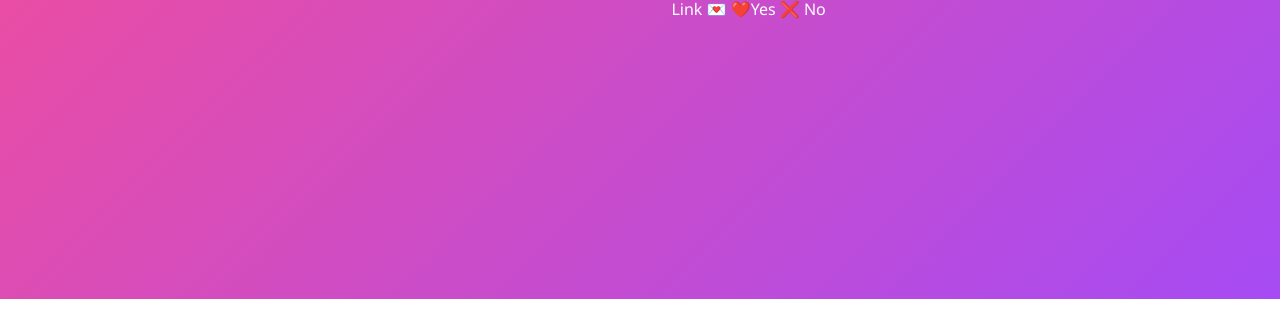
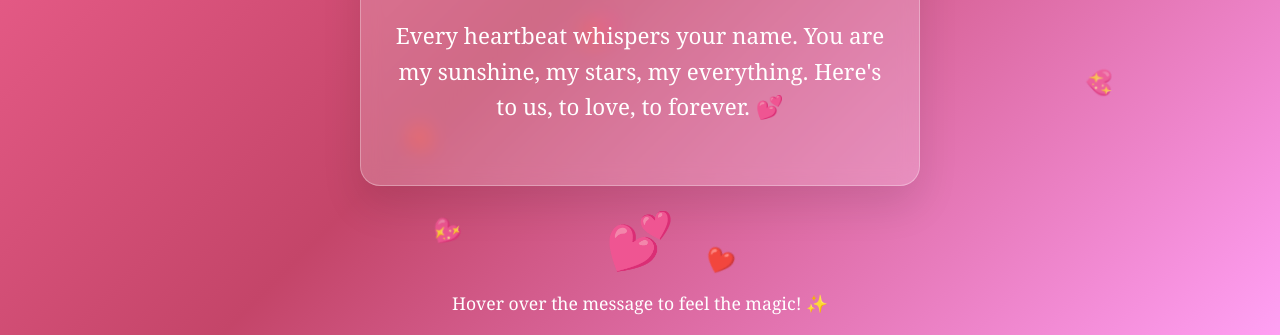
Before and after one commit to rajendra89/valentine, a plain HTML site: page index.html in a window 1280 px wide. Shown: the part 501-836 px from the top of the page. Before the commit the page ends 800 px from the top, so only its background shows below. Drawn offline with Linux system fonts and the light colour scheme.

Commit message:
Update index.html

```diff
--- a/index.html
+++ b/index.html
@@ -1,98 +1,179 @@
 <!DOCTYPE html>
-<html>
-  <body>
+<html lang="en">
+<head>
+    <meta charset="UTF-8">
+    <meta name="viewport" content="width=device-width, initial-scale=1.0">
+    <title>Happy Valentine's Day ❤️</title>
+    <style>
+        * {
+            margin: 0;
+            padding: 0;
+            box-sizing: border-box;
+        }
 
-<h1>My First Heading</h1>
-<p>My first paragraph.</p>
-    <link rel="stylesheet" href="style.css">
+        body {
+            font-family: 'Georgia', serif;
+            background: linear-gradient(135deg, #ff6b9d, #c44569, #ff9ff3);
+            min-height: 100vh;
+            overflow-x: hidden;
+            display: flex;
+            flex-direction: column;
+            justify-content: center;
+            align-items: center;
+            color: white;
+        }
 
+        .container {
+            text-align: center;
+            max-width: 600px;
+            padding: 20px;
+            animation: fadeIn 2s ease-in;
+        }
+
+        h1 {
+            font-size: 4rem;
+            margin-bottom: 20px;
+            background: linear-gradient(45deg, #fff, #ffd1dc);
+            -webkit-background-clip: text;
+            -webkit-text-fill-color: transparent;
+            background-clip: text;
+            text-shadow: 0 0 20px rgba(255,255,255,0.5);
+            cursor: pointer;
+            transition: all 0.3s ease;
+        }
+
+        h1:hover {
+            transform: scale(1.1);
+            text-shadow: 0 0 30px #ff69b4;
+        }
+
+        .heart {
+            font-size: 3rem;
+            animation: heartbeat 1.5s ease-in-out infinite;
+            display: block;
+            margin: 20px 0;
+        }
+
+        @keyframes heartbeat {
+            0%, 100% { transform: scale(1); }
+            50% { transform: scale(1.2); }
+        }
+
+        .message {
+            font-size: 1.4rem;
+            line-height: 1.6;
+            margin: 30px 0;
+            opacity: 0;
+            animation: slideUp 1s ease-out 0.5s forwards;
+        }
+
+        .love-note {
+            background: rgba(255,255,255,0.2);
+            padding: 30px;
+            border-radius: 20px;
+            backdrop-filter: blur(10px);
+            border: 1px solid rgba(255,255,255,0.3);
+            box-shadow: 0 20px 40px rgba(0,0,0,0.1);
+            transition: all 0.3s ease;
+        }
+
+        .love-note:hover {
+            transform: translateY(-10px);
+            box-shadow: 0 30px 60px rgba(0,0,0,0.2);
+        }
+
+        @keyframes fadeIn {
+            from { opacity: 0; transform: translateY(30px); }
+            to { opacity: 1; transform: translateY(0); }
+        }
+
+        @keyframes slideUp {
+            from { opacity: 0; transform: translateY(30px); }
+            to { opacity: 1; transform: translateY(0); }
+        }
+
+        .floating-hearts {
+            position: fixed;
+            top: 0;
+            left: 0;
+            width: 100%;
+            height: 100%;
+            pointer-events: none;
+            z-index: -1;
+        }
+
+        .heart-float {
+            position: absolute;
+            font-size: 1.5rem;
+            color: #ff69b4;
+            animation: float 6s linear infinite;
+        }
+
+        @keyframes float {
+            0% {
+                transform: translateY(100vh) rotate(0deg);
+                opacity: 1;
+            }
+            100% {
+                transform: translateY(-100px) rotate(360deg);
+                opacity: 0;
+            }
+        }
+
+        @media (max-width: 768px) {
+            h1 { font-size: 2.5rem; }
+            .message { font-size: 1.2rem; }
+            .heart { font-size: 2rem; }
+        }
+    </style>
+</head>
+<body>
+    <div class="floating-hearts" id="hearts"></div>
+
+    <div class="container">
+        <h1>Happy Valentine's Day! ❤️</h1>
+        <div class="heart">💖</div>
+
+        <div class="love-note">
+            <div class="message">
+                My dearest love,<br><br>
+                Every heartbeat whispers your name.
+                You are my sunshine, my stars, my everything.
+                Here's to us, to love, to forever. 💕
+            </div>
+        </div>
+
+        <div class="heart">💕</div>
+        <p style="margin-top: 20px; font-size: 1.1rem;">
+            Hover over the message to feel the magic! ✨
+        </p>
+    </div>
+
+    <script>
+        // Create floating hearts
+        function createHeart() {
+            const heart = document.createElement('div');
+            heart.className = 'heart-float';
+            heart.innerHTML = ['💖', '💕', '💗', '❤️'][Math.floor(Math.random() * 4)];
+            heart.style.left = Math.random() * 100 + '%';
+            heart.style.animationDuration = (Math.random() * 3 + 4) + 's';
+            document.getElementById('hearts').appendChild(heart);
+
+            setTimeout(() => {
+                heart.remove();
+            }, 7000);
+        }
+
+        // Generate hearts continuously
+        setInterval(createHeart, 300);
+
+        // Add click effect
+        document.querySelector('.love-note').addEventListener('click', function() {
+            this.style.transform = 'scale(0.98)';
+            setTimeout(() => {
+                this.style.transform = '';
+            }, 150);
+        });
+    </script>
 </body>
 </html>
-@Mr. Rijal👀: For My Love 💖
-body {
-margin: 0;
-height: 100vh;
-display: flex;
-justify-content: center;
-align-items: center;
-background: linear-gradient(135deg, #ff4e8b, #a64bf4);
-font-family: 'Segoe UI', sans-serif;
-color: white;
-text-align: center;
-overflow: hidden;
-}
-.card {
-background: rgba(255,255,255,0.15);
-padding: 25px;
-border-radius: 20px;
-width: 90%;
-max-width: 360px;
-box-shadow: 0 15px 40px rgba(0,0,0,0.3);
-z-index: 2;
-}
-.cat img {
-width: 140px;
-margin-bottom: 10px;
-}
-input {
-width: 90%;
-padding: 12px;
-border-radius: 20px;
-border: none;
-font-size: 16px;
-margin-top: 10px;
-outline: none;
-}
-.link-box {
-margin-top: 10px;
-font-size: 14px;
-word-break: break-all;
-}
-.buttons {
-margin-top: 25px;
-position: relative;
-height: 150px;
-}
-button {
-border: none;
-padding: 14px 26px;
-border-radius: 30px;
-font-size: 15px;
-cursor: pointer;
-transition: 0.3s ease;
-position: absolute;
-}
-#genBtn {
-background: #ffd1e3;
-color: #b1004b;
-position: static;
-margin-top: 10px;
-}
-#yesBtn {
-background: white;
-color: #ff4e8b;
-left: 50%;
-transform: translateX(-50%) scale(1);
-}
-#noBtn {
-background: #ff2e2e;
-color: white;
-top: 75px;
-left: 50%;
-transform: translateX(-50%);
-}
-.confetti {
-position: fixed;
-width: 8px;
-height: 8px;
-animation: fall 3s linear forwards;
-}
-@keyframes fall {
-from { transform: translateY(-10vh) rotate(0deg); }
-to { transform: translateY(110vh) rotate(720deg); }
-}
-Will you be my Valentine, My Love? 💖
-Generate Love Link 💌
-❤️Yes
-❌ No
-<audio id="heartBreak" src="https://assets.mixkit.co/sfx/preview/mixkit-cartoon
```
